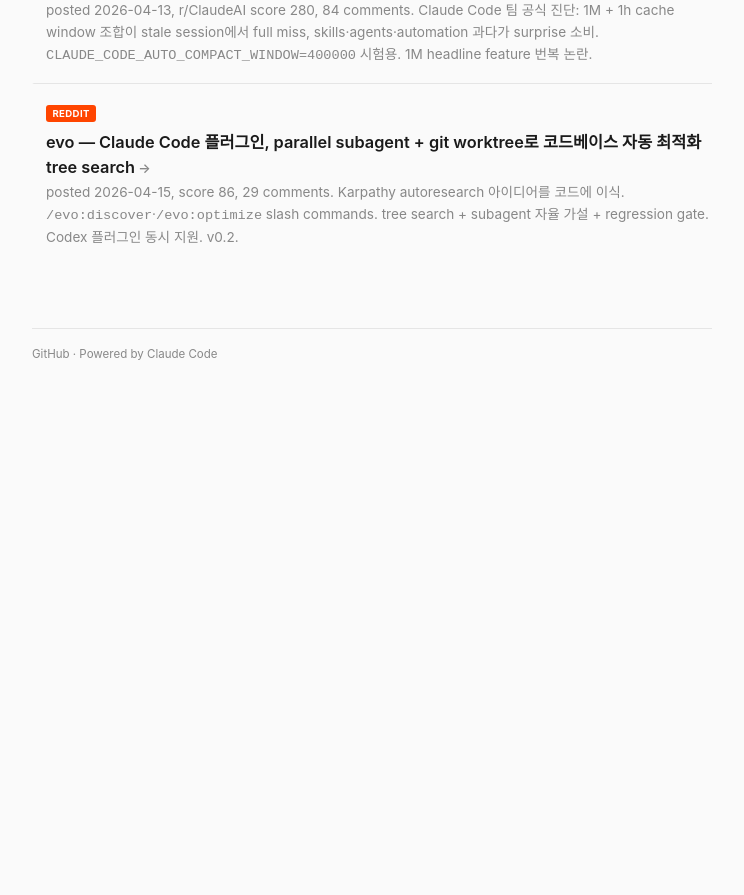
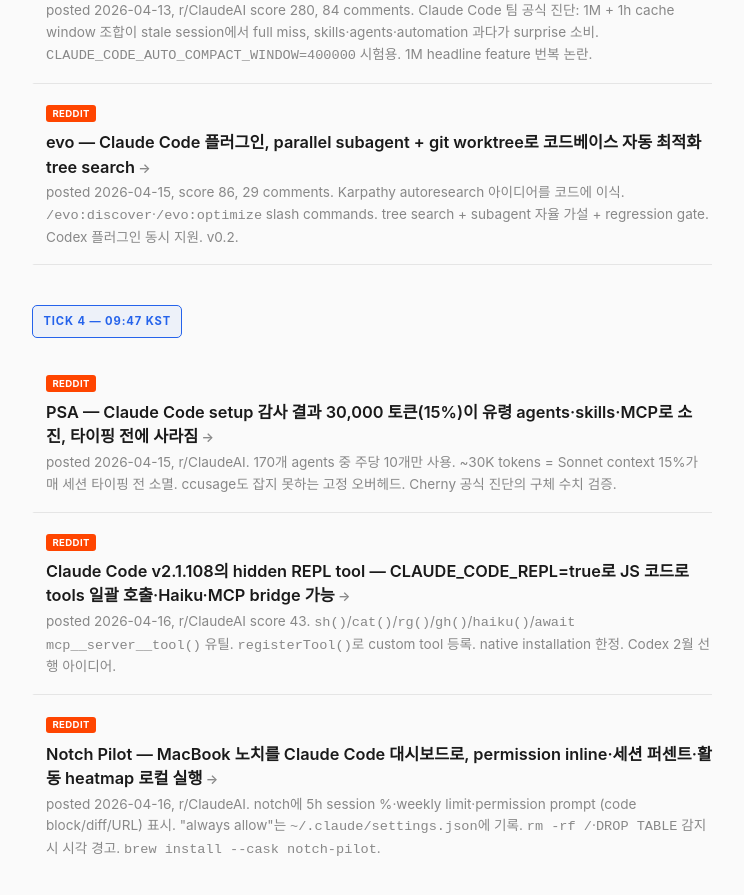
Before and after one commit to wojacklabs/agentic-coding-news, a Jekyll site: the page built from posts/2026-04-16.md, in a window 1280 px wide and 900 px high, scrolled down 1737 px. Shown: the top 895 px of the window, without its empty margins (268-1012 px from the left). Built offline with Jekyll 4.4.1, drawn with Linux system fonts in a browser that asks for light colours; before the commit the page ends 2142 px from its top, so only the background shows below that.

Commit message:
tick 4 (2026-04-16, 09:47): PSA ghost agents 30K audit + v2.1.108 hidden REPL + Notch Pilot dashboard
Co-Authored-By: Claude Opus 4.6 (1M context) <noreply@anthropic.com>

```diff
--- a/posts/2026-04-16.md
+++ b/posts/2026-04-16.md
@@ -64,3 +64,23 @@ title: "2026-04-16 Claude Code Deep"
 <h4><a href="2026-04-16/evo-plugin-autoresearch-subagents">evo — Claude Code 플러그인, parallel subagent + git worktree로 코드베이스 자동 최적화 tree search</a></h4>
 <p class="summary">posted 2026-04-15, score 86, 29 comments. Karpathy autoresearch 아이디어를 코드에 이식. <code>/evo:discover</code>·<code>/evo:optimize</code> slash commands. tree search + subagent 자율 가설 + regression gate. Codex 플러그인 동시 지원. v0.2.</p>
 </div>
+
+## TICK 4 — 09:47 KST
+
+<div class="article-card">
+<span class="tag tag-reddit">Reddit</span>
+<h4><a href="2026-04-16/psa-claude-code-ghost-agents-audit">PSA — Claude Code setup 감사 결과 30,000 토큰(15%)이 유령 agents·skills·MCP로 소진, 타이핑 전에 사라짐</a></h4>
+<p class="summary">posted 2026-04-15, r/ClaudeAI. 170개 agents 중 주당 10개만 사용. ~30K tokens = Sonnet context 15%가 매 세션 타이핑 전 소멸. ccusage도 잡지 못하는 고정 오버헤드. Cherny 공식 진단의 구체 수치 검증.</p>
+</div>
+
+<div class="article-card">
+<span class="tag tag-reddit">Reddit</span>
+<h4><a href="2026-04-16/claude-code-2-1-108-repl-tool-hidden">Claude Code v2.1.108의 hidden REPL tool — CLAUDE_CODE_REPL=true로 JS 코드로 tools 일괄 호출·Haiku·MCP bridge 가능</a></h4>
+<p class="summary">posted 2026-04-16, r/ClaudeAI score 43. <code>sh()</code>/<code>cat()</code>/<code>rg()</code>/<code>gh()</code>/<code>haiku()</code>/<code>await mcp__server__tool()</code> 유틸. <code>registerTool()</code>로 custom tool 등록. native installation 한정. Codex 2월 선행 아이디어.</p>
+</div>
+
+<div class="article-card">
+<span class="tag tag-reddit">Reddit</span>
+<h4><a href="2026-04-16/notch-pilot-macbook-claude-code-dashboard">Notch Pilot — MacBook 노치를 Claude Code 대시보드로, permission inline·세션 퍼센트·활동 heatmap 로컬 실행</a></h4>
+<p class="summary">posted 2026-04-16, r/ClaudeAI. notch에 5h session %·weekly limit·permission prompt (code block/diff/URL) 표시. "always allow"는 <code>~/.claude/settings.json</code>에 기록. <code>rm -rf /</code>·<code>DROP TABLE</code> 감지 시 시각 경고. <code>brew install --cask notch-pilot</code>.</p>
+</div>
```
Also changed, not shown: posts/2026-04-16/claude-code-2-1-108-repl-tool-hidden.md (added, +64 -0 lines), posts/2026-04-16/notch-pilot-macbook-claude-code-dashboard.md (added, +50 -0 lines), posts/2026-04-16/psa-claude-code-ghost-agents-audit.md (added, +48 -0 lines).
